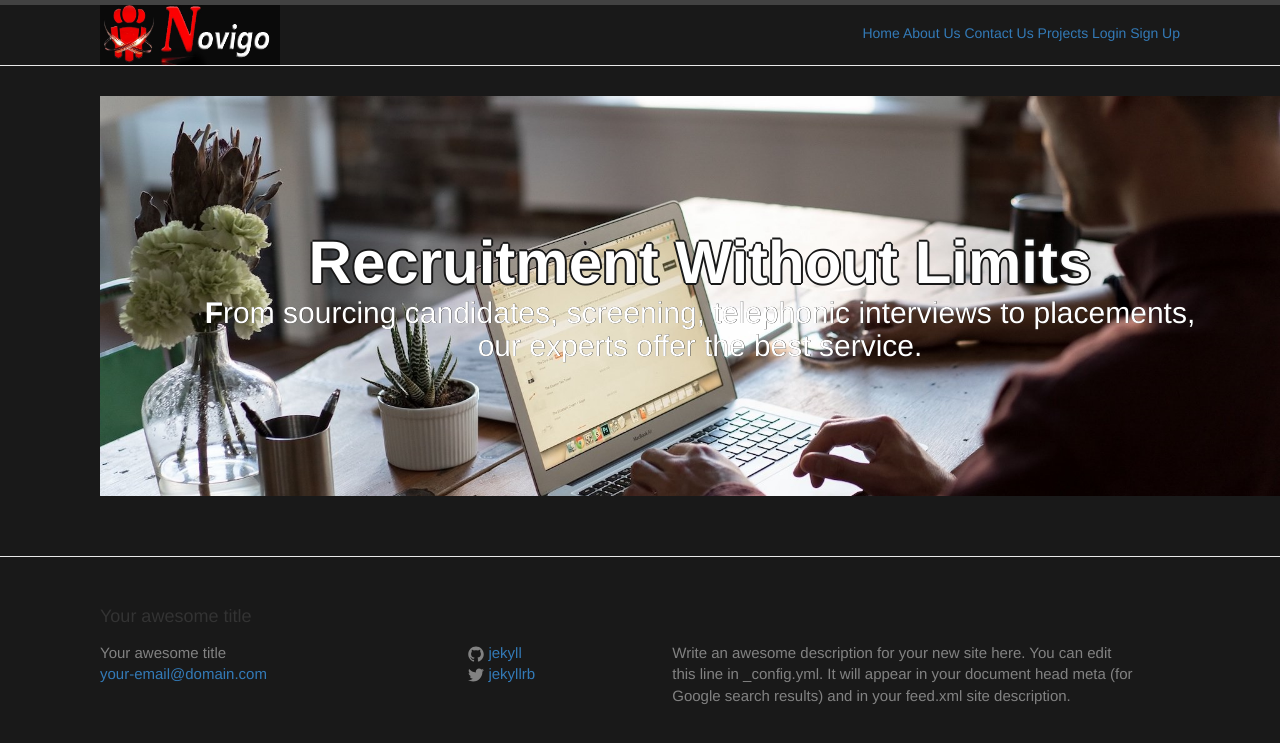
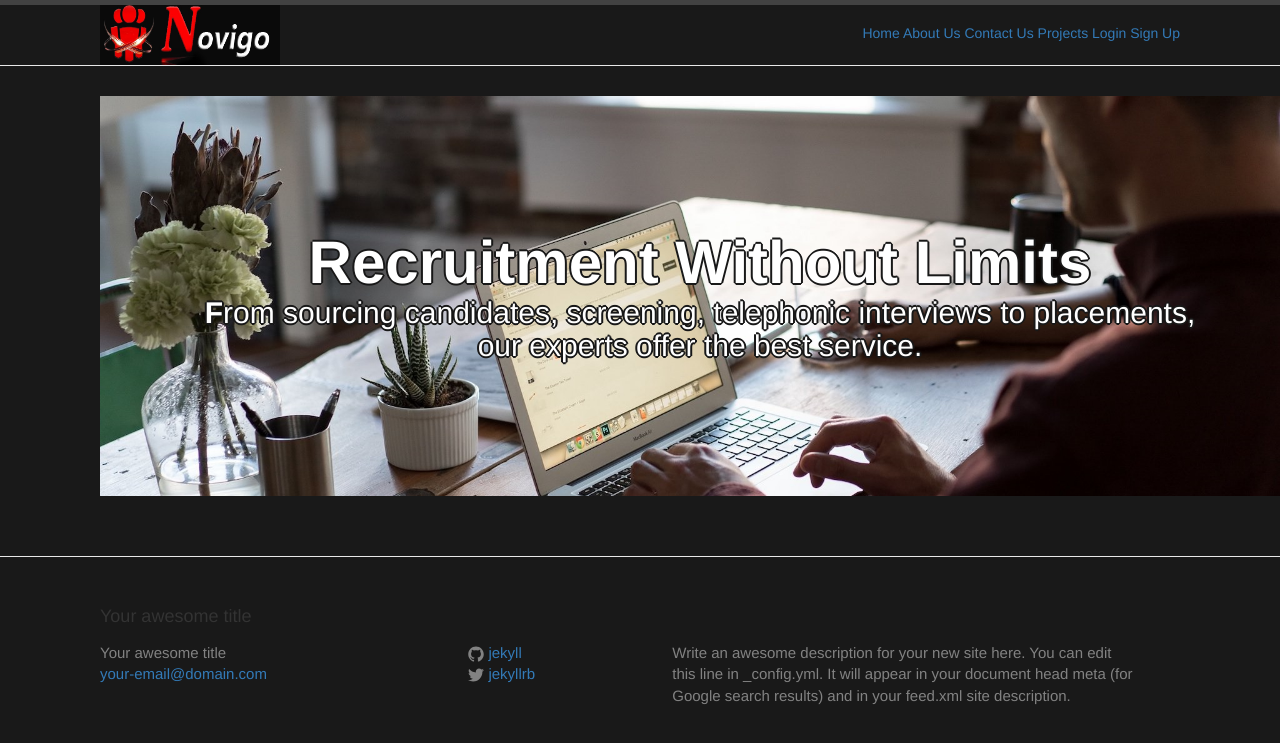
Before and after one commit to Hermankoch/hermankoch.github.io, a Jekyll site: the page built from index.html, in a window 1280 px wide. Shown: the top 743 px of the page. Built offline with Jekyll 4.4.1, drawn with Linux system fonts in a browser that asks for light colours.

Commit message:
Update homepage.css

```diff
--- a/css/homepage.css
+++ b/css/homepage.css
@@ -20,14 +20,16 @@ body {
      font-weight: 700;
      margin: 0;
      color: #fff;
-     text-shadow: 1px -1px 0 #191919,
-    1px -1px 0 #191919,
+
+     text-shadow:
+     1px -1px 0 #191919,
+     1px -1px 0 #191919,
     -1px 1px 0 #191919,
-    1px 1px 0 #191919,
+     1px 1px 0 #191919,
     -2px 0 0 #191919,
-    2px 0 0 #191919,
-    0 2px 0 #191919,
-    0 -2px 0 #191919;
+     2px 0 0 #191919,
+     0 2px 0 #191919,
+     0 -2px 0 #191919;
 }
 
  .jumbotron h3 {
@@ -36,6 +38,17 @@ body {
      font-weight: 350;
      margin: 0;
      color: #fff;
+
+     text-shadow:
+     1px -1px 0 #191919,
+     1px -1px 0 #191919,
+    -1px 1px 0 #191919,
+     1px 1px 0 #191919,
+    -2px 0 0 #191919,
+     2px 0 0 #191919,
+     0 2px 0 #191919,
+     0 -2px 0 #191919;
+
 }
 
 .OutlineText {
```
